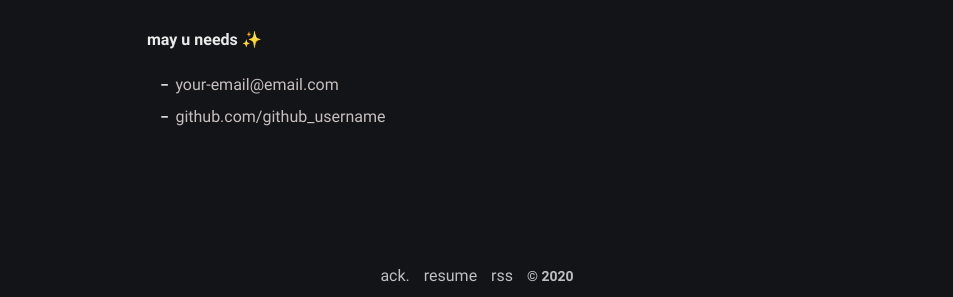
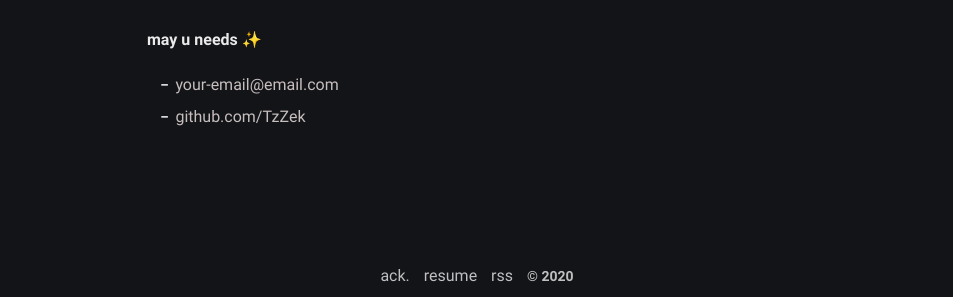
Before and after one commit to TzZek/zek-blog-v2, a Jekyll site: the page built from about.md, in a window 1280 px wide. Shown: the part 544-841 px from the top of the page, without its empty margins (163-1116 px from the left). Built offline with Jekyll 4.4.1, drawn with Linux system fonts in a browser that asks for light colours.

Commit message:
_config.yml: updated github in author

```diff
--- a/_config.yml
+++ b/_config.yml
@@ -16,7 +16,7 @@ author:
     href="https://github.com/piharpi/jekyll-klise" target="_blank"
     rel="noopener">@github</a>.
   username: username
-  github: github_username
+  github: TzZek
   twitter: TzZek
   facebook: facebook_username
   email: your-email@email.com
```
